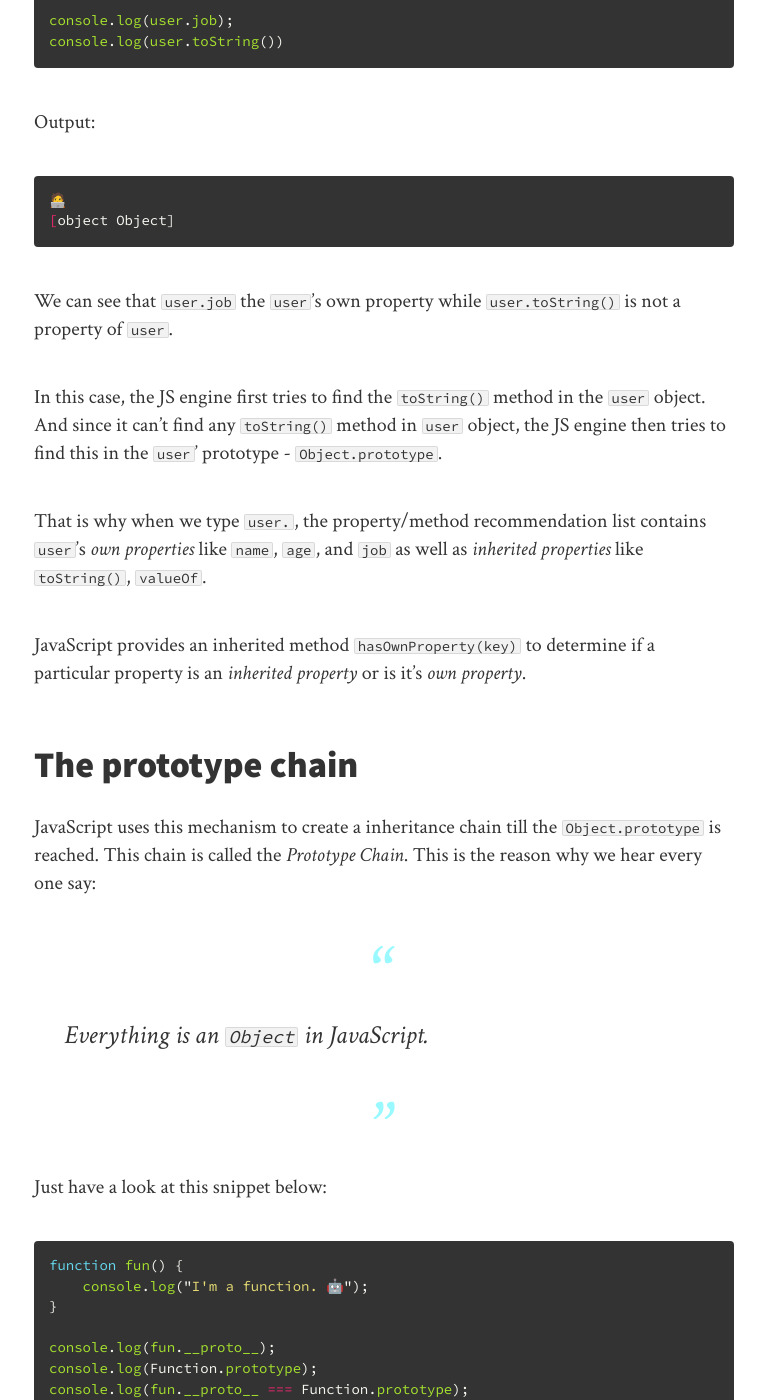
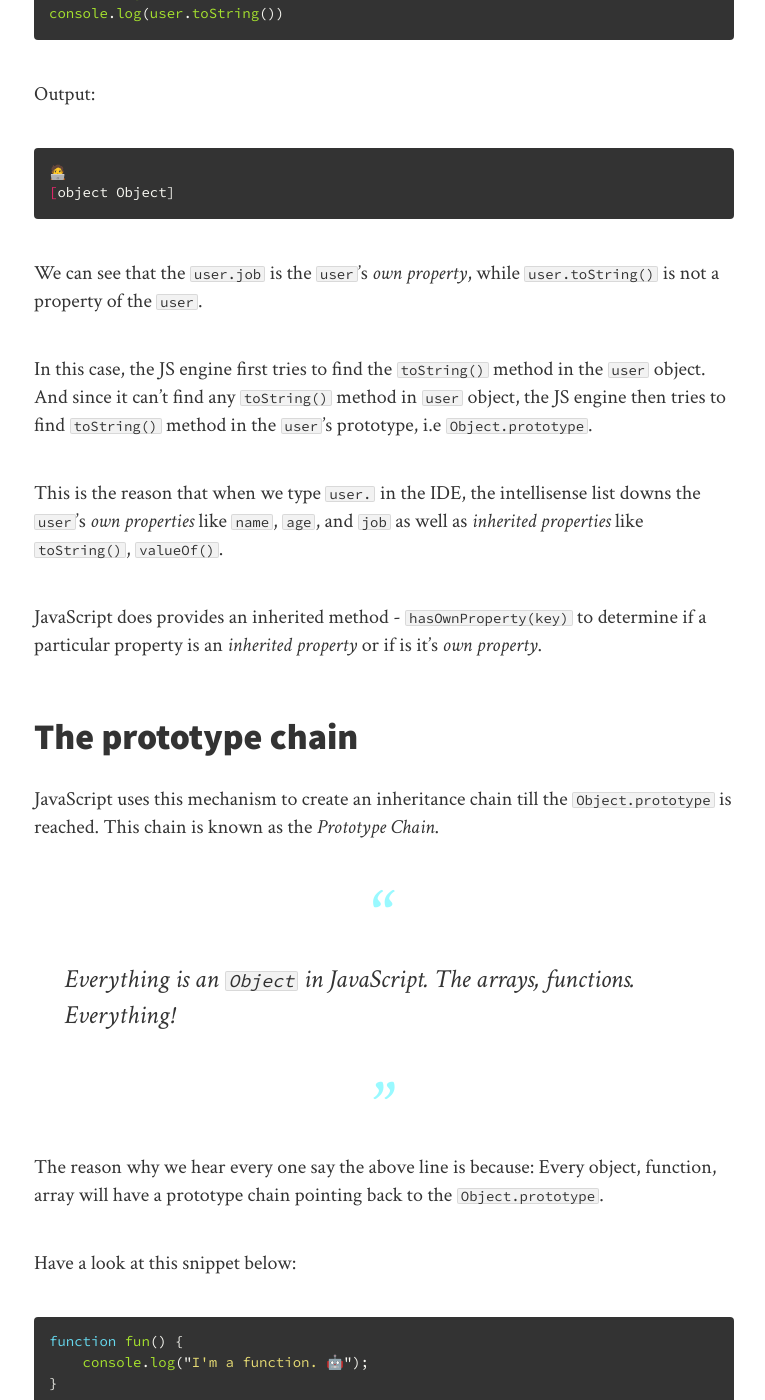
Before and after one commit to ashishekka97/blogs, a Jekyll site: the page built from _posts/2021-07-04-demystifying-prototypal-inheritance-in-js.md, in a window 1280 px wide and 1400 px high, scrolled down 2706 px. Shown: the whole window, without its empty margins (256-1021 px from the left). Built offline with Jekyll 4.4.1, drawn with Linux system fonts in a browser that asks for light colours; nearby versions of some CDN libraries; some of the changed text lies outside the part shown.

Commit message:
Fix typos

````diff
--- a/_posts/2021-07-04-demystifying-prototypal-inheritance-in-js.md
+++ b/_posts/2021-07-04-demystifying-prototypal-inheritance-in-js.md
@@ -11,28 +11,28 @@ While the latter ones use the `Class`ical inheritance, JavaScript uses something
 
 ## What's Prototypal Inheritance? Never heard of it.
 
-Well, in prototypal inheritance, an object can inherit properties from other objects which act as a prototype for it. This is done via an internal and hidden property - `[[Prototype]]`, which is a reference to either another object or null. This `[[Prototype]]` property can be manipulated using another property - `__proto__`. This `__proto__` is attached every time a new object is created (there's a catch though, which we will find later).
+Well, in prototypal inheritance, an object can inherit properties from other objects which act as a prototype for it. This is done via an internal and hidden property - `[[Prototype]]`, which is a reference to either another object or null. This `[[Prototype]]` property can be manipulated using another property - `__proto__`, which is attached automatically every time a new object is created.
 
-Let's clear that with an example:
+Let's clear this with an example:
 
 ```javascript
 const fruits = ["🍎", "🍌", "🍇", "🍒", "🍍"];
 console.log(fruits.length);
 ```
 
-Now if we run this code, we get:
+If we run this code, we get:
 
 ```bash
 5
 ```
 
-But how? We never wrote the `length` property in the fruits `Array`. Not only that, but like `length`, we somehow also have access to other properties like `concat`, `map`, `find`, etc.
+But how? We never wrote the `length` property in the fruits `Array`. Not only that, but just like `length`, we somehow also have access to other properties like `concat`, `map`, `find` etc.
 
 ![JavaScript Array Properties]({{ site.baseurl }}/img/2021-07-04-demystifying-prototypal-inheritance-in-js/arrays-properties.png)
 
 It's because `fruits` is a JavaScript `Array`, which is acting as a prototype for it. The `Array.prototype` is attached to `fruits` via the `__proto__` property.
 
-This is evident from this below snippet.
+This is evident from the snippet below:
 
 ```javascript
 const fruits = ["🍎", "🍌", "🍇", "🍒", "🍍"];
@@ -51,7 +51,7 @@ true
 
 ## Own Properties vs. Inherited Properties
 
-Above we saw that, when we create an `Array` in JS, it automatically inherits all the properties from the `Array` object. Let's check what if we create an object instead with some properties:
+In the above snippets, we saw that, when we create an `Array` in JS, it automatically inherits all the properties from the `Array` object. Let's check what will happen if we create an `Object` instead with some properties:
 
 ```javascript
 const user = {
@@ -71,21 +71,23 @@ Output:
 [object Object]
 ```
 
-We can see that `user.job` the `user`'s own property while `user.toString()` is not a property of `user`.
+We can see that the `user.job` is the `user`'s *own property*, while `user.toString()` is not a property of the `user`.
 
-In this case, the JS engine first tries to find the `toString()` method in the `user` object. And since it can't find any `toString()` method in  `user` object, the JS engine then tries to find this in the `user`' prototype - `Object.prototype`.
+In this case, the JS engine first tries to find the `toString()` method in the `user` object. And since it can't find any `toString()` method in  `user` object, the JS engine then tries to find `toString()` method in the `user`'s prototype, i.e `Object.prototype`.
 
-That is why when we type `user.`, the property/method recommendation list contains `user`'s *own properties* like `name`, `age`, and `job` as well as *inherited properties* like `toString()`, `valueOf`.
+This is the reason that when we type `user.` in the IDE, the intellisense list downs the `user`'s *own properties* like `name`, `age`, and `job` as well as *inherited properties* like `toString()`, `valueOf()`.
 
-JavaScript provides an inherited method `hasOwnProperty(key)` to determine if a particular property is an *inherited property* or is it's *own property*.
+JavaScript does provides an inherited method - `hasOwnProperty(key)` to determine if a particular property is an *inherited property* or if is it's *own property*.
 
 ## The prototype chain
 
-JavaScript uses this mechanism to create a inheritance chain till the `Object.prototype` is reached. This chain is called the *Prototype Chain*. This is the reason why we hear every one say:
+JavaScript uses this mechanism to create an inheritance chain till the `Object.prototype` is reached. This chain is known as the *Prototype Chain*.
 
-> Everything is an `Object` in JavaScript.
+> Everything is an `Object` in JavaScript. The arrays, functions. Everything!
 
-Just have a look at this snippet below:
+The reason why we hear every one say the above line is because:  Every object, function, array will have a prototype chain pointing back to the `Object.prototype`.
+
+Have a look at this snippet below:
 
 ```javascript
 function fun() {
@@ -122,7 +124,7 @@ As we can see here, `fun.__proto__.__proto__` is having a reference to `Object.p
 
 ## F.prototype
 
-You must be wondering what is `Array.prototype` and `Object.prototype`? Well, `F.prototype` is nothing but a regular property named "`prototype`" on `F`. We know that we can create a new object in JavaScript using the constructor, like `new F()`.
+You must be wondering what `Array.prototype` and `Object.prototype` is? Well, `F.prototype` is nothing but a regular property named "`prototype`" on `F`. We know that we can create a new object in JavaScript using the constructor, like `new F()`.
 
 If `F.protoype` is a property, then the `new` operator uses this property to set the `[[Prototype]]` for this new object.
 
@@ -151,7 +153,7 @@ true
 true
 ```
 
-Every function is JS, have a "`prototype`" property. If we don't supply a prototype manually, the default "`prototype`" is set to an object with only property - `constructor`, which referenced back to function itself.
+Every function is JS, will have a "`prototype`" property. If we don't supply a prototype manually, the default "`prototype`" is set to an object with only a single property - `constructor`, which is referenced back to function itself.
 
 The thing is - since the inception of JavaScript, prototypal inheritance was it's core feature. There was no other way to directly access it. Developers only had the option to use the `constructor` function, which directly manipulates the  "`prototype`" property.
 
@@ -197,6 +199,8 @@ Unlike other languages like Java, Kotlin or C++, JavaScript supports prototypal
 
 This lookup for inherited properties by a JS engine is not only restricted to the prototype of an object, but also to the prototype of the prototype, till it reaches `null`, forming a chain known as the *prototype chain*.
 
-While this may look a bit different from the notion of inheritance is in other languages, it is a very powerful feature and open limitless possibilities, once understood properly.
+The ES6 `class`es are nothing but, a syntactic sugar over the prototype based inheritance.
+
+While this may look a bit different from the notion of inheritance in other programming languages, it is a very powerful feature and opens limitless possibilities, once understood properly.
 
 That's all for this blog post. Hope you learned something new today. See you in the next one. *Ciao!*
````
